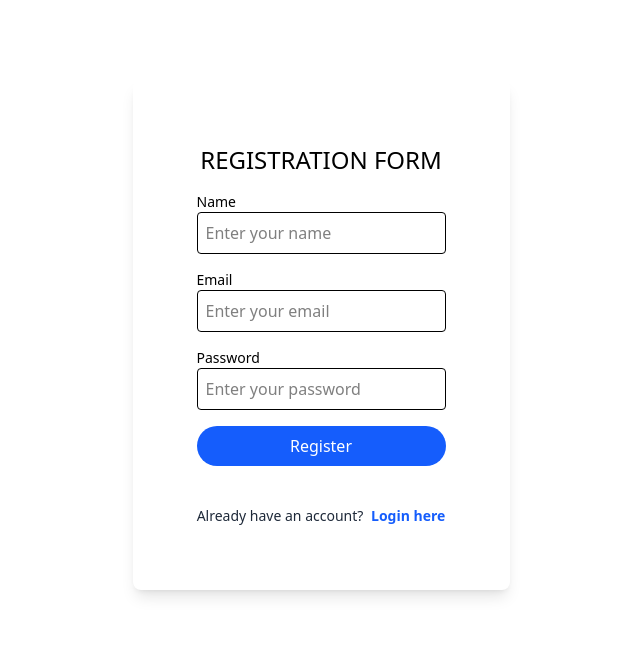
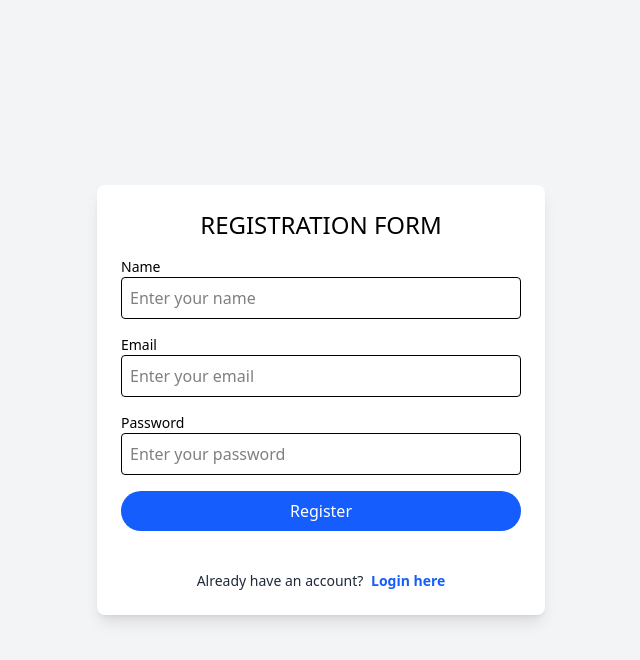
Before and after one commit to shamim90123/next-js, a Next.js app: page /pages/register in a window 1280 px wide. Shown: the top 660 px of the page, without its empty margins (319-959 px from the left). Built offline with nearby package versions, Linux system fonts and the light colour scheme.

Commit message:
update login and register page

```diff
--- a/src/app/page.tsx
+++ b/src/app/page.tsx
@@ -107,7 +107,7 @@ export default function LoginForm() {
         <p className="text-gray-800 text-sm mt-6 text-center">
           Don't have an account?
           <a
-            href="/register"
+            href="/pages/register"
             className="text-blue-600 font-semibold hover:underline ml-1"
           >
             Register here
--- a/src/app/pages/register/page.tsx
+++ b/src/app/pages/register/page.tsx
@@ -44,7 +44,8 @@ export default function RegisterForm() {
   };
 
   return (
-    <div className="max-w-md mx-auto p-16 mt-20 bg-white shadow-lg rounded-lg">
+    <div className="w-screen min-h-screen flex items-center justify-center bg-gray-100">
+      <div className="w-full max-w-md p-6 bg-white shadow-lg rounded-lg">
         <h2 className="text-2xl font-thin mb-4 text-center uppercase">Registration Form</h2>
         {message && <p className="mb-4 text-center text-green-600">{message}</p>}
         <form onSubmit={handleSubmit(onSubmit)} className="space-y-4">
@@ -91,5 +92,6 @@ export default function RegisterForm() {
           <p className="text-gray-800 text-sm mt-6 text-center">Already have an account? <a href="/" className="text-blue-600 font-semibold hover:underline ml-1">Login here</a></p>
         </form>
       </div>
+    </div>
   );
 }
```
Lines whose indentation alone changed are shown as unchanged.
